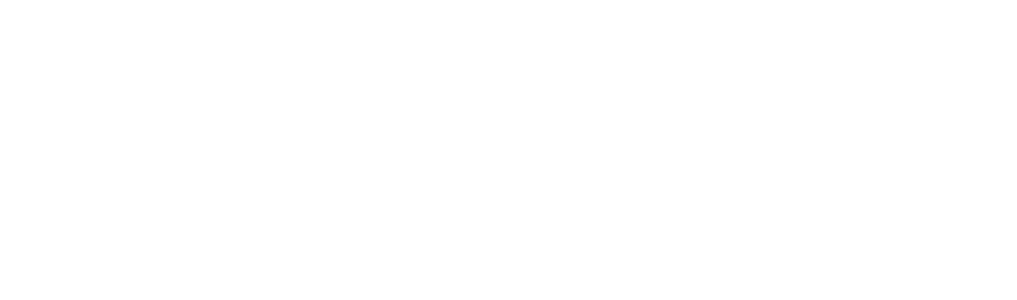
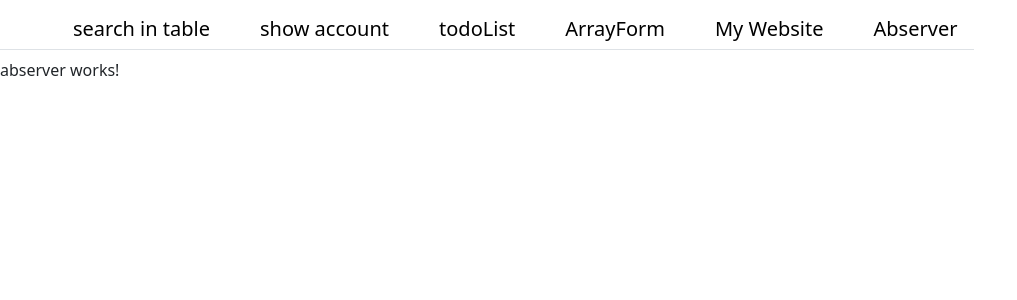
Before and after one commit to haniehhoseini/RahKar-BootCamp, an Angular app in the folder allExampls/: page /navbar/abserver in a window 1280 px wide. Before the commit this address led to /. Shown: the top 300 px of the page, without its empty margins (0-1017 px from the left). Built offline with nearby package versions, Linux system fonts and the light colour scheme.

Commit message:
abserver

```diff
--- /dev/null
+++ b/allExampls/src/app/abserver/abserver.component.html
@@ -0,0 +1 @@
+<p>abserver works!</p>
--- a/allExampls/src/app/app.routes.ts
+++ b/allExampls/src/app/app.routes.ts
@@ -4,6 +4,7 @@
 import { TodoComponent } from './todo/todo.component';
 import { ArrayFormComponent } from './array-form/array-form.component';
 import { ShowAccountComponent } from './show-account/show-account.component';
+import { AbserverComponent } from './abserver/abserver.component';
 
 
 export const routes: Routes = [
@@ -31,6 +32,10 @@
                 path : "mywebsite",
                 loadComponent: () => import ("./mywebsite/mywebsite.component")
                                              .then((m) => m.MywebsiteComponent)
+            },
+            {
+                path : "abserver",
+                component : AbserverComponent,
             }
         ]
     }
--- a/allExampls/src/app/nav-bar/nav-bar.component.ts
+++ b/allExampls/src/app/nav-bar/nav-bar.component.ts
@@ -33,6 +33,10 @@
     {
       title : 'My Website',
       link : 'navbar/mywebsite',
+    },
+    {
+      title : 'Abserver',
+      link : 'navbar/abserver',
     }
    ]
    onClick(link: string){
```
Also changed, not shown: allExampls/src/app/abserver/abserver.component.ts (added, +13 -0 lines), allExampls/src/app/abserver/abserver.component.scss (added), 1 other file (tests, documents, lock files or other folders).
